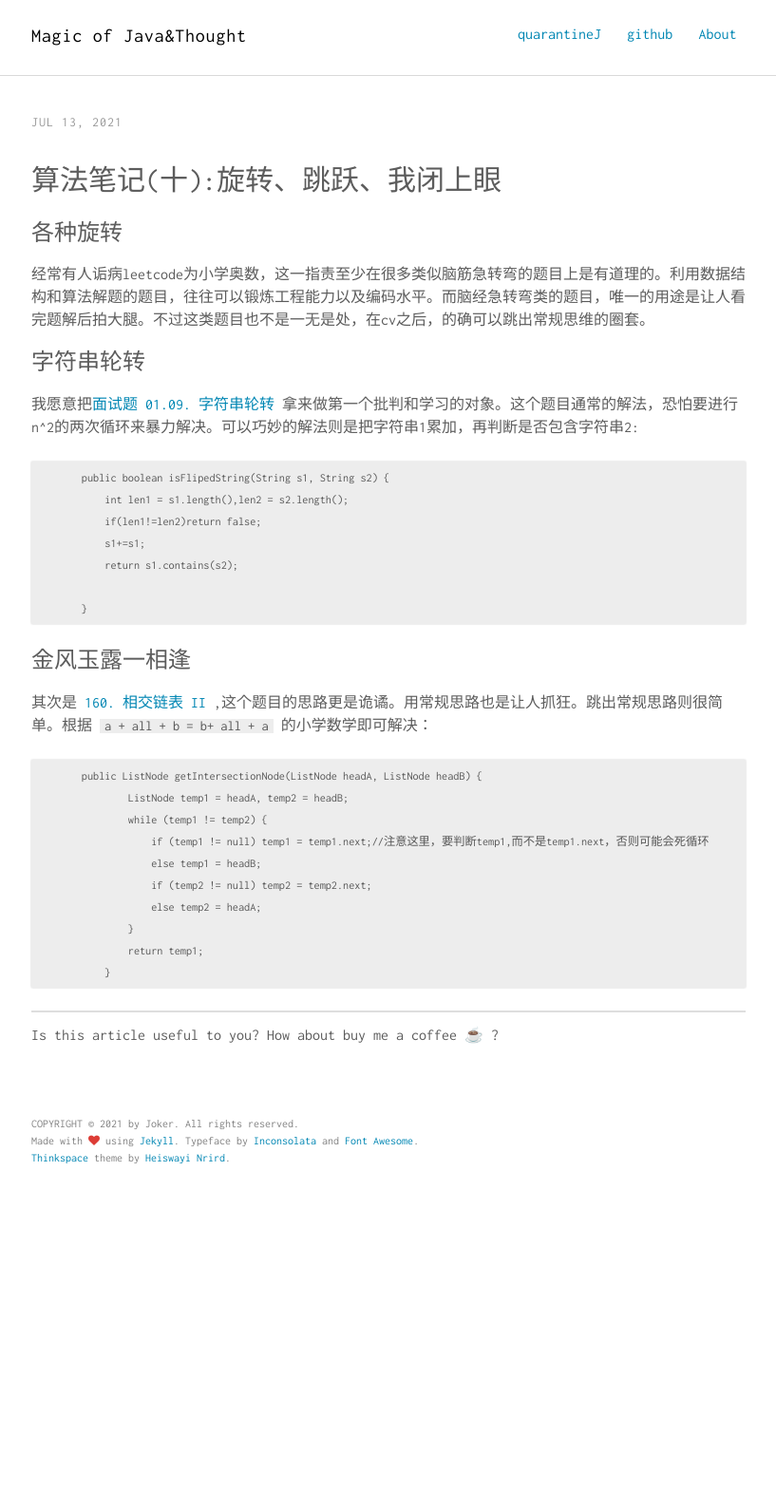
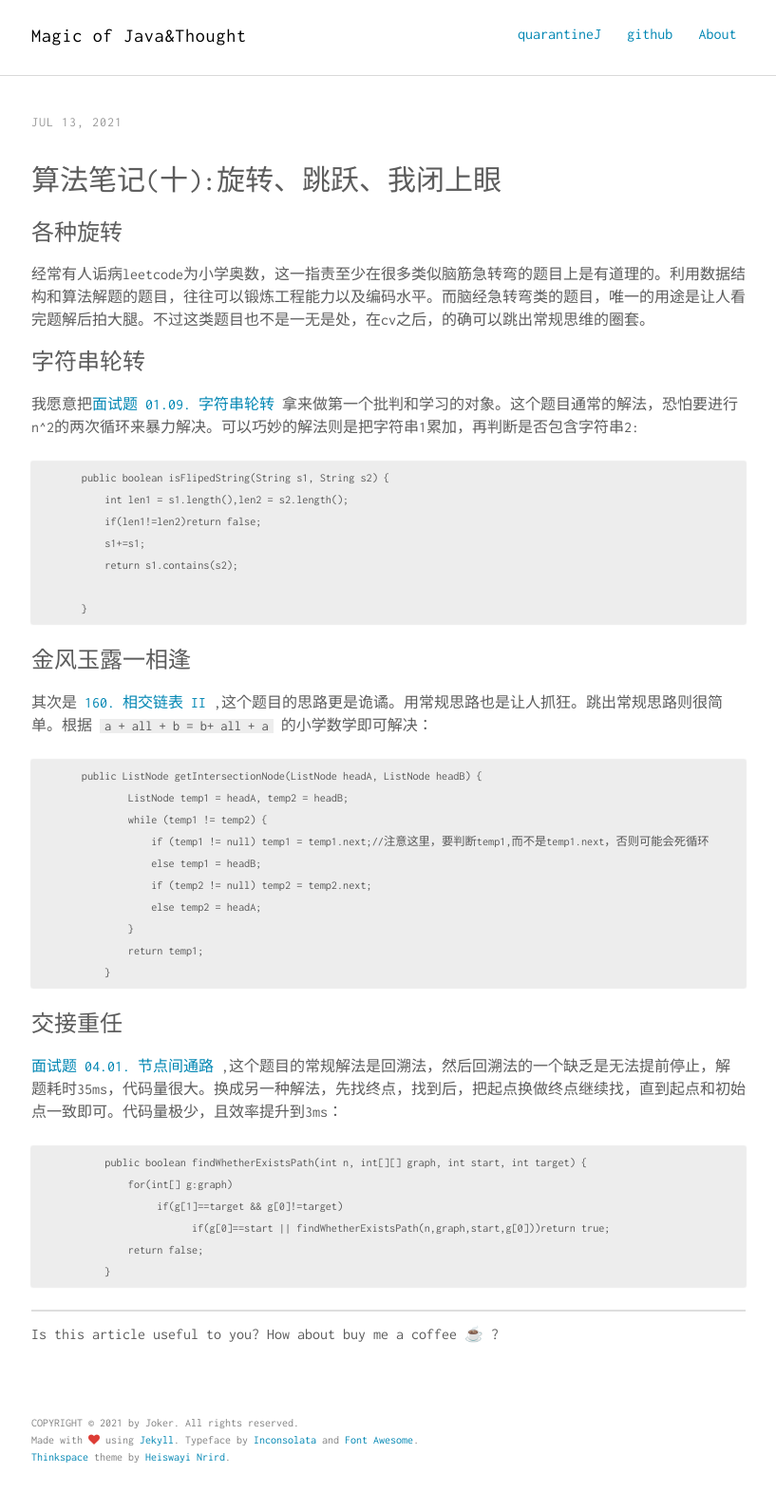
Before and after one commit to rongjoker/rongjoker.github.io, a Jekyll site: the page built from _posts/2021-07-13-algorithem10rotation.md, in a window 1280 px wide. Shown: the whole page at 95% size, without its empty margins (231-1048 px from the left). Built offline with Jekyll 4.4.1, drawn with Linux system fonts in a browser that asks for light colours; comment, search, counter and statistics services are not loaded; before the commit the page ends 1276 px from its top, so only the background shows below that.

Commit message:
节点间通路

````diff
--- a/_posts/2021-07-13-algorithem10rotation.md
+++ b/_posts/2021-07-13-algorithem10rotation.md
@@ -32,3 +32,14 @@ title: 算法笔记(十):旋转、跳跃、我闭上眼
                return temp1;
            }
 ```
+
+### 交接重任
+[面试题 04.01. 节点间通路](https://leetcode-cn.com/problems/route-between-nodes-lcci/) ,这个题目的常规解法是回溯法，然后回溯法的一个缺乏是无法提前停止，解题耗时35ms，代码量很大。换成另一种解法，先找终点，找到后，把起点换做终点继续找，直到起点和初始点一致即可。代码量极少，且效率提升到3ms：
+```
+           public boolean findWhetherExistsPath(int n, int[][] graph, int start, int target) {
+               for(int[] g:graph)
+                    if(g[1]==target && g[0]!=target)
+                          if(g[0]==start || findWhetherExistsPath(n,graph,start,g[0]))return true;
+               return false;
+           }
+```
````
